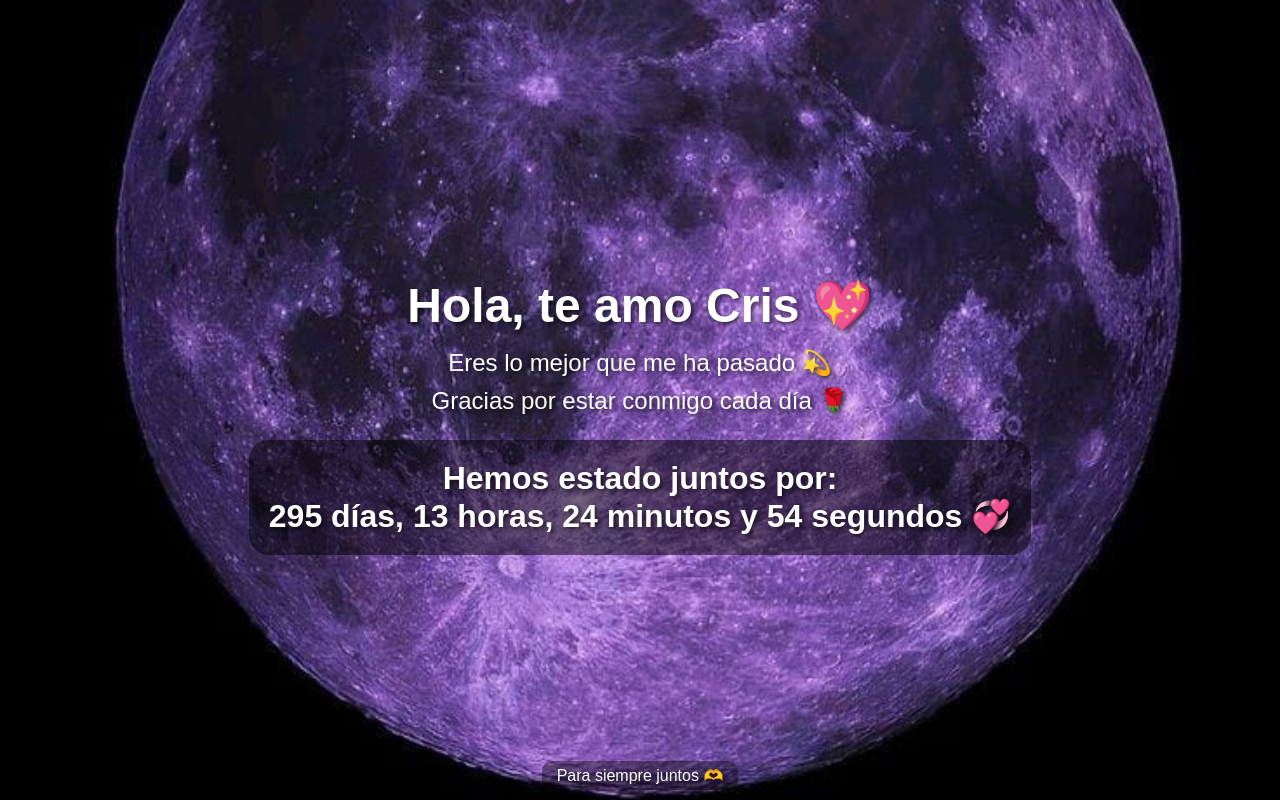
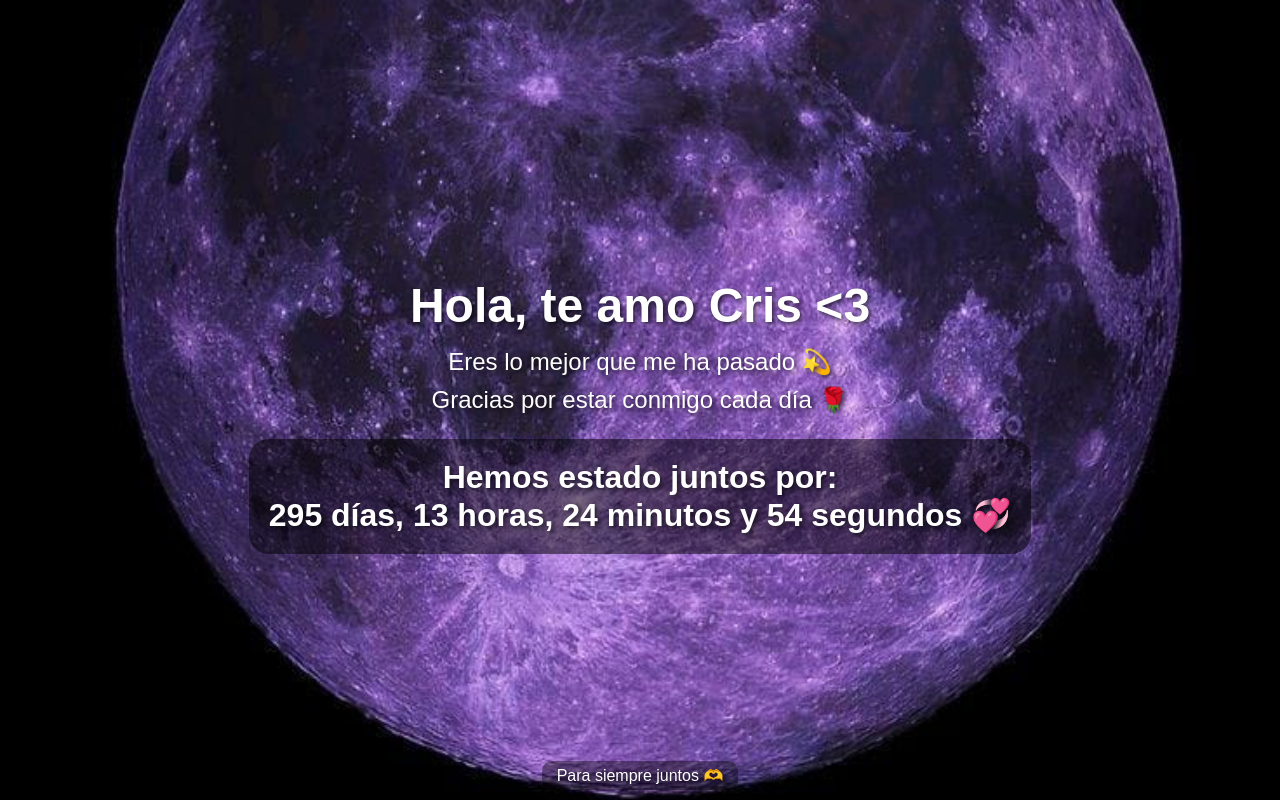
Before and after one commit to AngieCenteno/Somewhere_Only_We_know, a plain HTML site: page index.html in a window 1280 px wide. Drawn offline with Linux system fonts and the light colour scheme.

Commit message:
Add Index

```diff
--- a/index.html
+++ b/index.html
@@ -52,7 +52,7 @@
 </head>
 <body>
 
-  <h1>Hola, te amo Cris 💖</h1>
+  <h1>Hola, te amo Cris <3</h1>
   <p>Eres lo mejor que me ha pasado 💫</p>
   <p>Gracias por estar conmigo cada día 🌹</p>
 
@@ -65,7 +65,6 @@
   </footer>
 
   <script>
-    // Cambia esta fecha a la que comenzaron su relación
     const inicio = new Date("2024-06-20T12:00:00"); // YYYY-MM-DDTHH:MM:SS
 
     function actualizarContador() {
```
